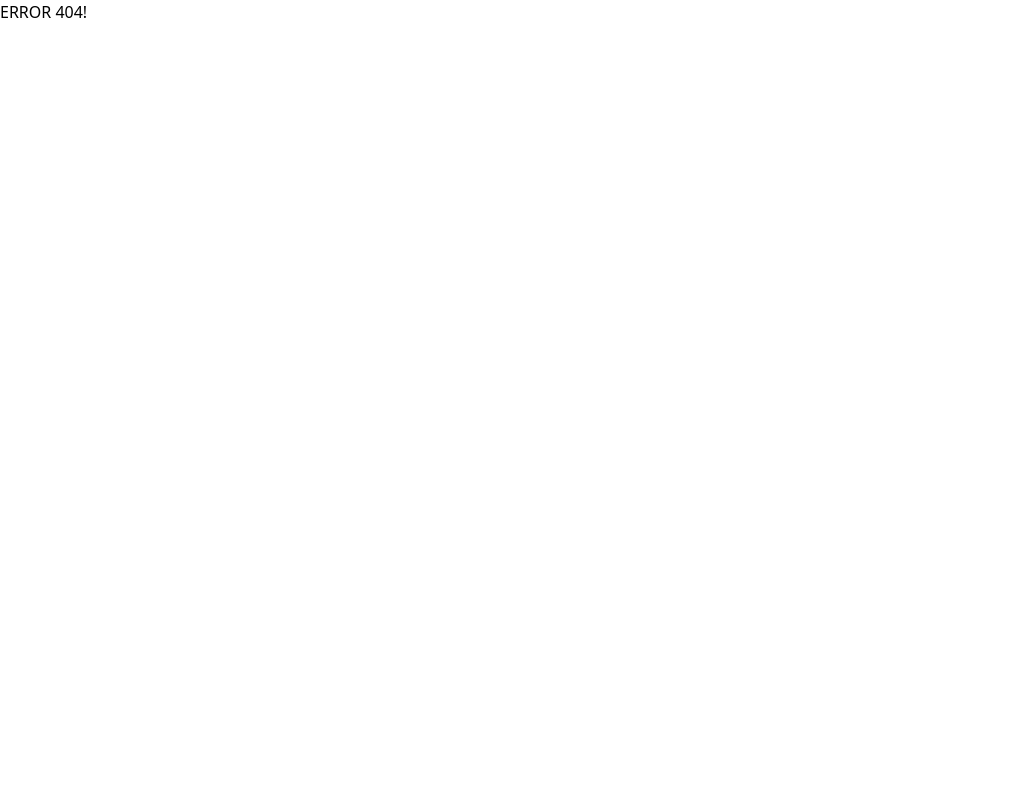
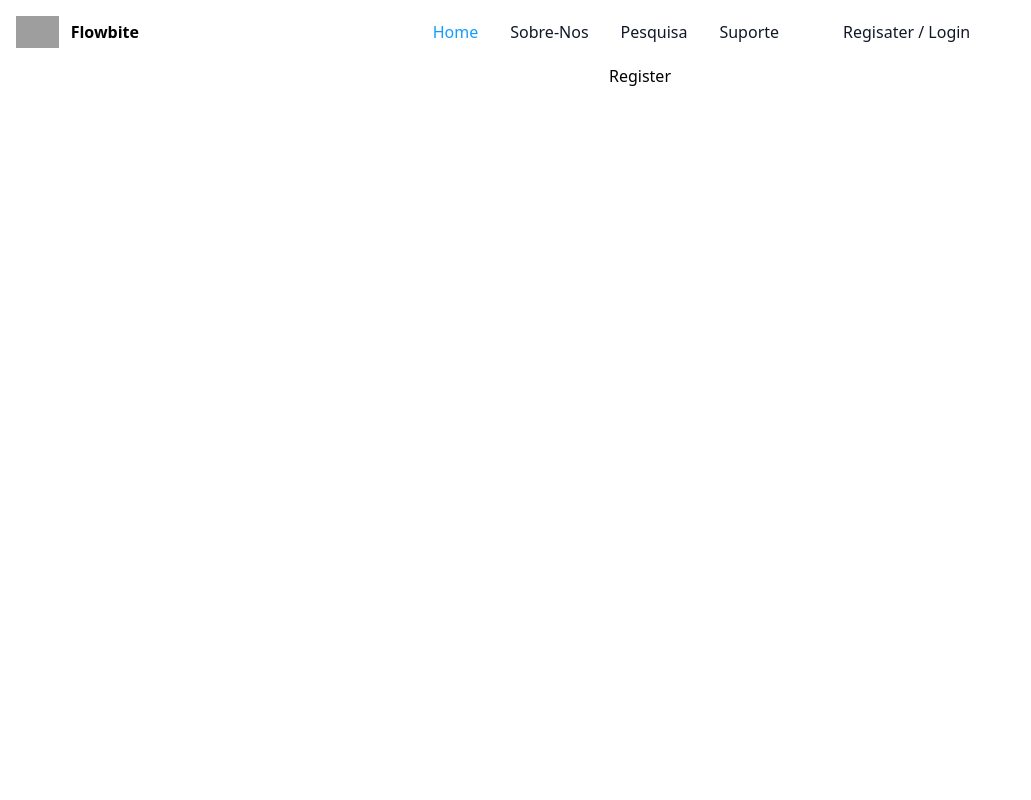
Before and after one commit to henriqueolivgp/Plataforma-De-Denuncias-De-Ciberataques, a React (Vite) app in the folder CiberReports/: page /register in a window 1280 px wide. Before the commit this address had no page. Shown: the top 800 px of the page, without its empty margins (0-1031 px from the left). Built offline with nearby package versions, Linux system fonts and the light colour scheme; grey boxes are pictures that could not be loaded.

Commit message:
Register page

```diff
--- /dev/null
+++ b/CiberReports/src/client/screens/Register.tsx
@@ -0,0 +1,19 @@
+import { Banner } from "flowbite-react";
+
+function Register() {
+
+  return (
+    <>
+      <Banner/>
+      <div className="container mx-auto ">
+        <div className="content mx-auto">
+          <h1>Register</h1>
+
+        </div>
+      </div>
+
+    </>
+  )
+}
+
+export default Register;
--- a/CiberReports/src/main.tsx
+++ b/CiberReports/src/main.tsx
@@ -7,6 +7,7 @@ import ErrorPage from './client/screens/ErrorPage.tsx'
 // importar/configurar o react-router-dom
 import { createBrowserRouter, RouterProvider} from 'react-router-dom';
 import App from './client/routes/App.tsx'
+import Register from './client/screens/Register.tsx'
 
 // criação da const function
 const router = createBrowserRouter([
@@ -19,6 +20,10 @@ const router = createBrowserRouter([
 			{
 				path: "/",
 				element: <Home />,
+			},
+			{
+				path: "/register",
+				element: <Register />,
 			}
 		]
 	}
```
